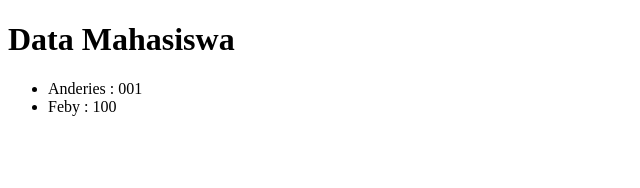
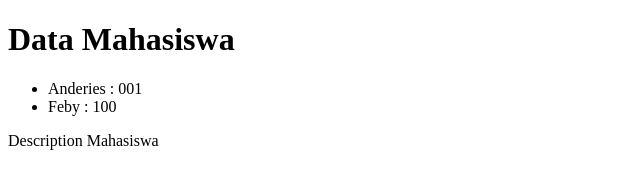
Before and after one commit to aufamsp/sunib-git-test, a plain HTML site: page index.html in a window 1280 px wide. Shown: the whole page, without its empty margins (0-640 px from the left). Drawn offline with Linux system fonts and the light colour scheme.

Commit message:
menambahkan mahasiswa description

```diff
--- a/index.html
+++ b/index.html
@@ -11,5 +11,6 @@
         <li>Anderies : 001</li>
         <li>Feby : 100</li>
     </ul>
+    <p>Description Mahasiswa</p>
 </body>
 </html>
```
